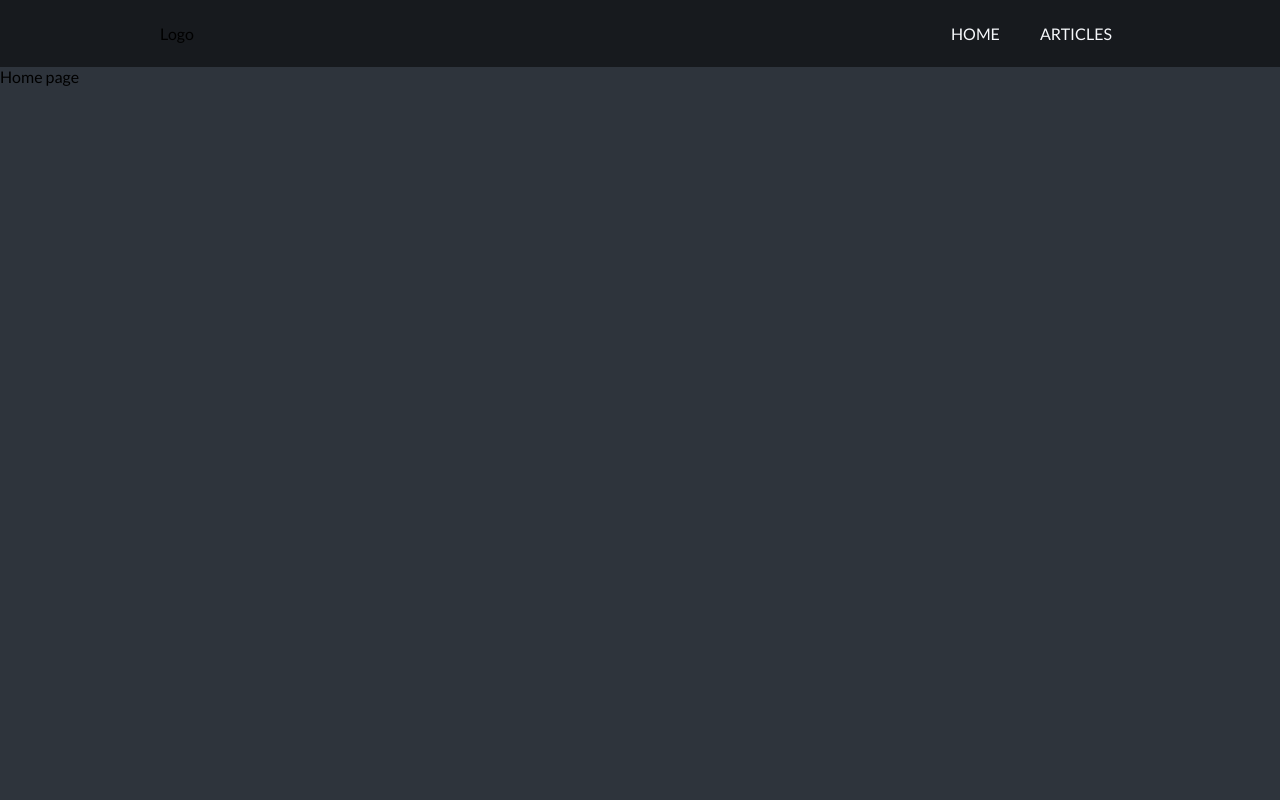
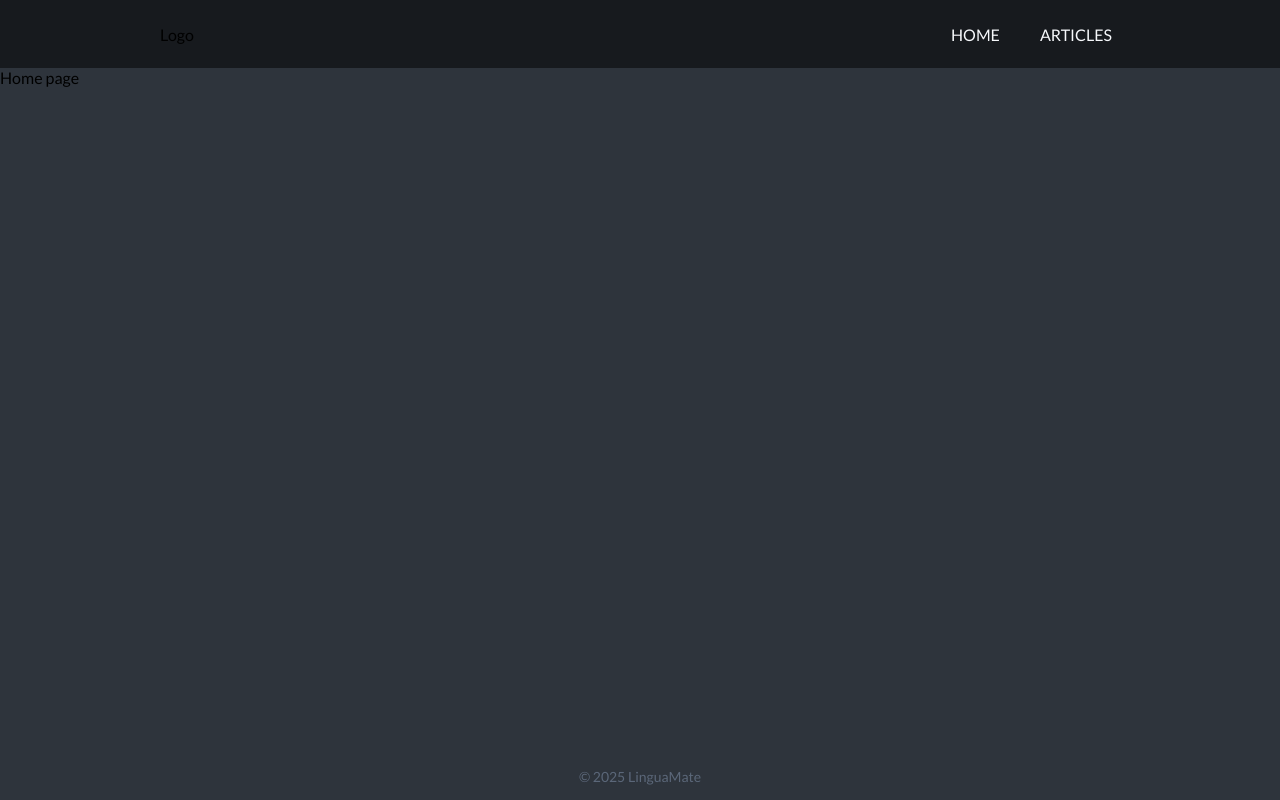
Before and after one commit to JacekKraj/linguamate, a Next.js app: page / in a window 1280 px wide. Built offline with nearby package versions, Linux system fonts and the light colour scheme.

Commit message:
add footer

```diff
--- a/src/app/global.css
+++ b/src/app/global.css
@@ -39,6 +39,8 @@ html {
   --font-normal: 400;
 
   --layout-width: 60rem;
+  --header-height: 4.25rem;
+  --footer-height: 3rem;
 }
 
 body {
--- a/src/app/layout.tsx
+++ b/src/app/layout.tsx
@@ -2,6 +2,7 @@ import { Lato } from 'next/font/google';
 import './global.css';
 import { Layout } from '@/components/common/layout/Layout';
 import { Header } from '@/components/common/headerNav/HeaderNav';
+import { Footer } from '@/components/common/footer/Footer';
 
 const lato = Lato({
   display: 'swap',
@@ -19,6 +20,7 @@ export default function RootLayout({ children }: RootLayoutProps) {
       <body>
         <Header />
         <Layout>{children}</Layout>
+        <Footer />
       </body>
     </html>
   );
--- /dev/null
+++ b/src/components/common/footer/Footer.tsx
@@ -0,0 +1,9 @@
+import styles from './footer.module.css';
+
+export const Footer = () => {
+  return (
+    <footer className={styles.footer}>
+      <p>&copy; 2025 LinguaMate</p>
+    </footer>
+  );
+};
--- /dev/null
+++ b/src/components/common/footer/footer.module.css
@@ -0,0 +1,10 @@
+.footer {
+  display: flex;
+  align-items: center;
+  justify-content: center;
+  max-width: var(--layout-width);
+  margin-inline: auto;
+  height: var(--footer-height);
+  color: var(--neutral60);
+  font-size: var(--font-sm);
+}
--- a/src/components/common/headerNav/headerNav.module.css
+++ b/src/components/common/headerNav/headerNav.module.css
@@ -1,12 +1,15 @@
 .headerNav {
   background-color: var(--neutral90);
-  padding: var(--spacing-lg);
+  height: var(--header-height);
+  display: flex;
+  padding-inline: var(--spacing-lg);
 }
 
 .headerNavContent {
   display: flex;
   justify-content: space-between;
   align-items: center;
+  flex-basis: 100%;
   max-width: var(--layout-width);
   margin-inline: auto;
 }
--- a/src/components/common/layout/Layout.tsx
+++ b/src/components/common/layout/Layout.tsx
@@ -1,4 +1,4 @@
-import styles from "./layout.module.css";
+import styles from './layout.module.css';
 
 interface Layout {
   children: React.ReactNode;
--- a/src/components/common/layout/layout.module.css
+++ b/src/components/common/layout/layout.module.css
@@ -1,2 +1,3 @@
 .layout {
+  min-height: calc(100vh - var(--header-height) - var(--footer-height));
 }
```
